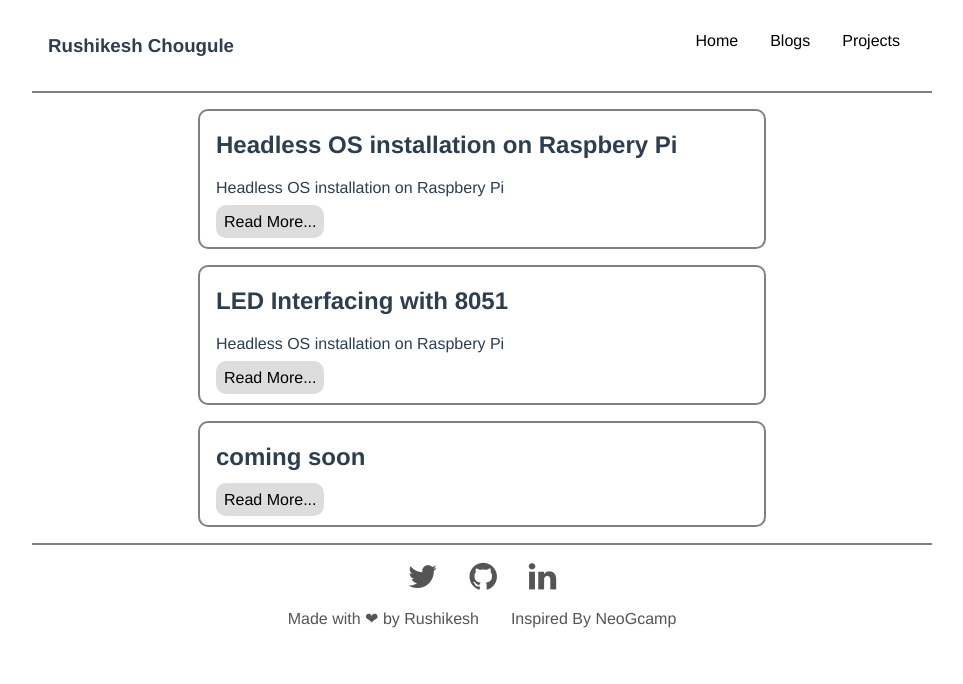
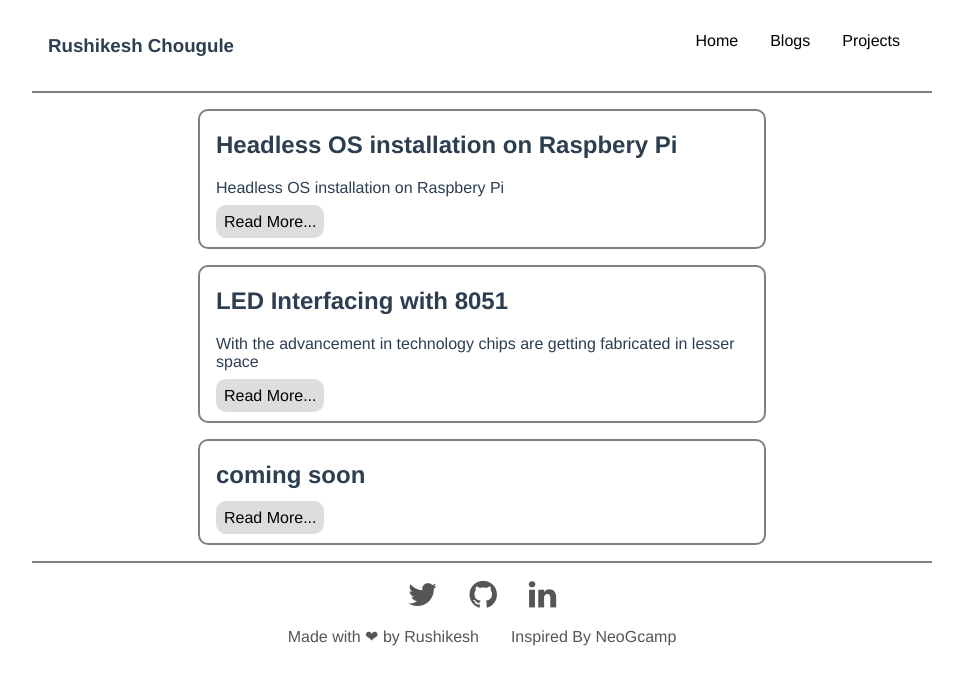
Before and after one commit to rushikesh3299/my-portfolio, a Vue app: page /blogs in a window 1280 px wide. Shown: the top 684 px of the page, without its empty margins (158-1121 px from the left). Built offline with nearby package versions, Linux system fonts and the light colour scheme.

Commit message:
add blog1 title

```diff
--- a/src/components/Blogs.vue
+++ b/src/components/Blogs.vue
@@ -7,7 +7,7 @@
       </div>
       <div class="blog2 blog">
         <h2 class="blog-title">LED Interfacing with 8051</h2>
-        <p class="blog-content">Headless OS installation on Raspbery Pi</p>
+        <p class="blog-content">With the advancement in technology chips are getting fabricated in lesser space</p>
         <router-link class="blog-link" to="blogb">Read More...</router-link>
       </div>
       <div class="blog3 blog">
```
